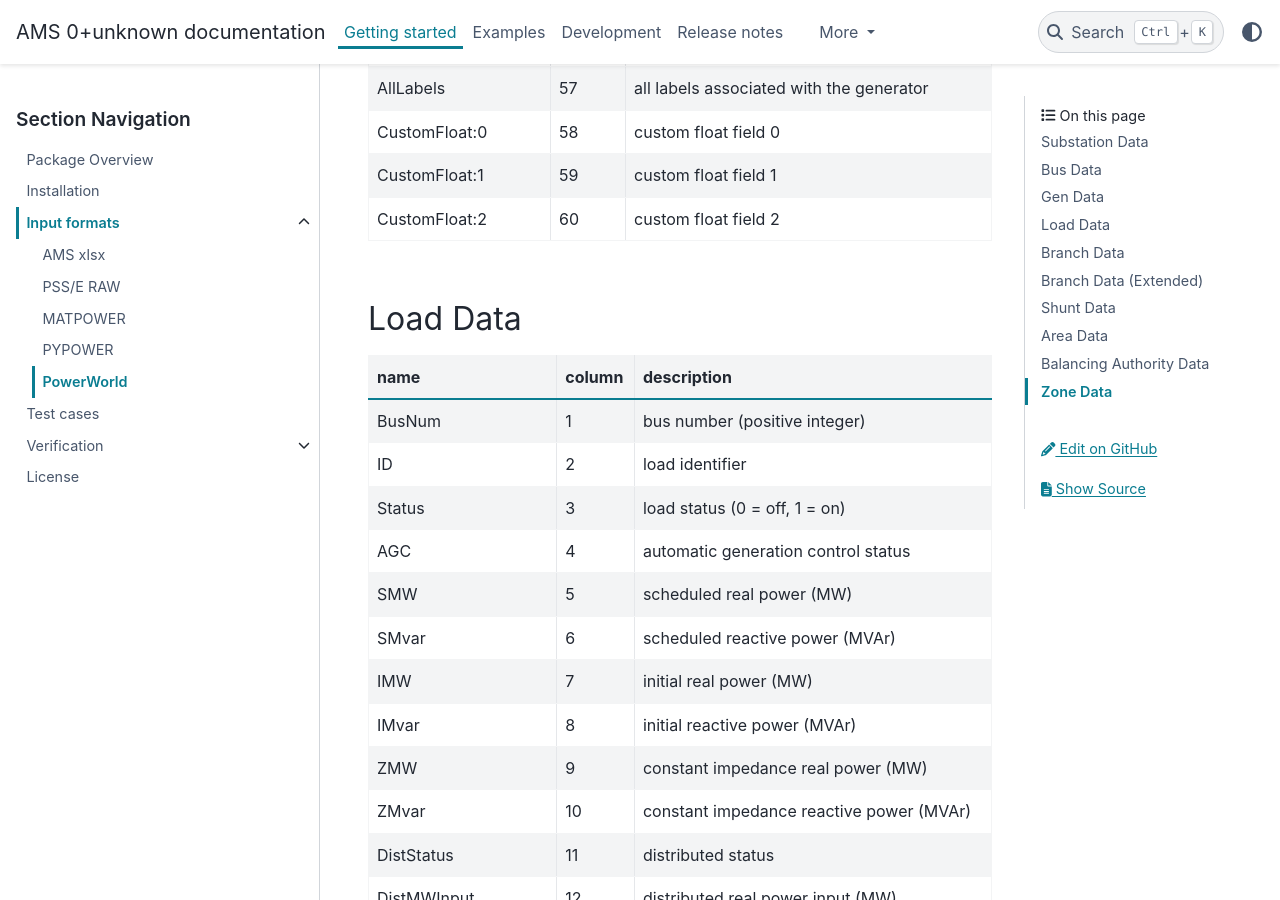
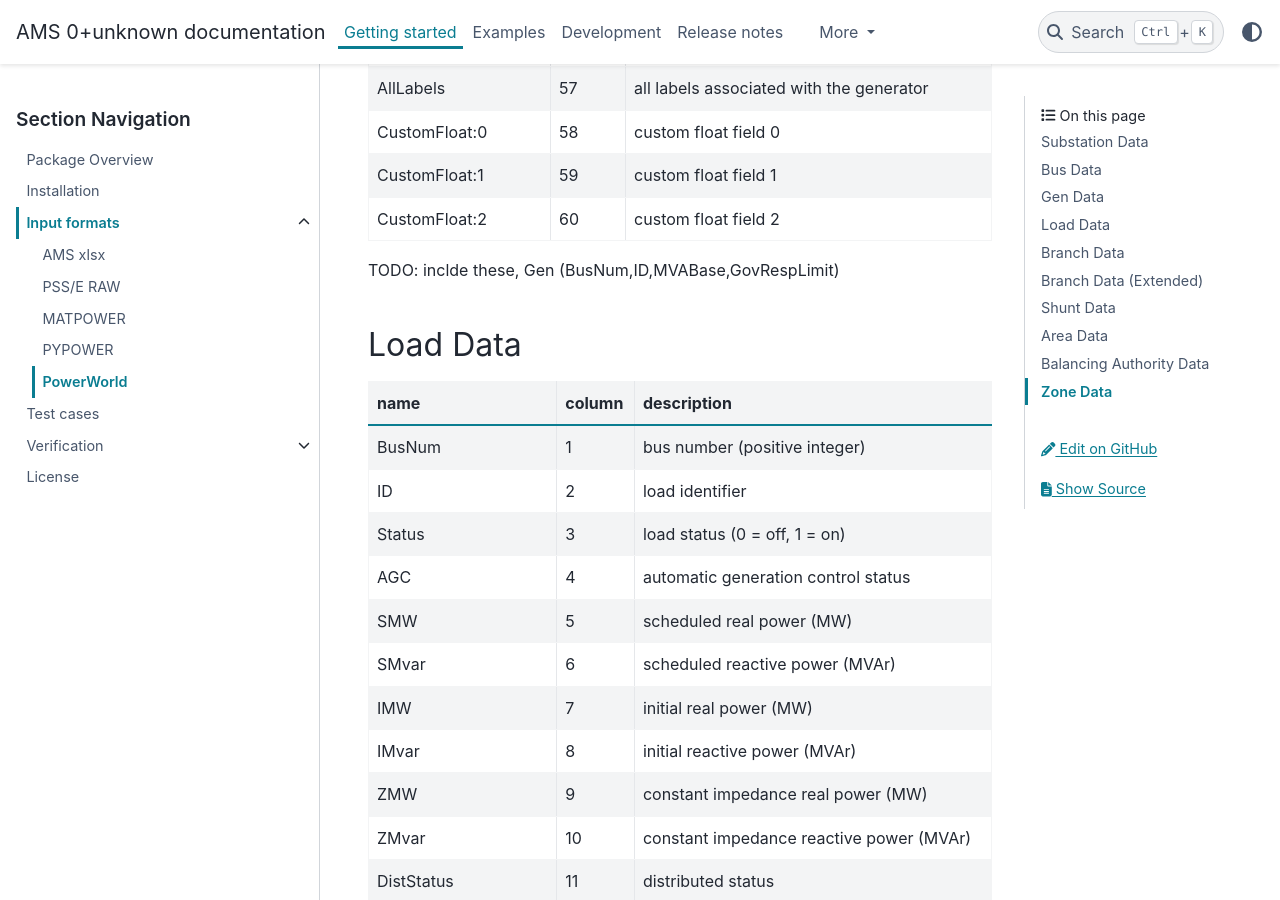
Before and after one commit to CURENT/ams, a Sphinx documentation site: the page built from docs/source/getting_started/formats/powerworld.rst, in a window 1280 px wide and 900 px high, scrolled down 5164 px. Built offline with Sphinx 7.4.7 and the PyData theme 0.15.4, drawn with Linux system fonts in a browser that asks for light colours; pages that are not in the unit, such as notebooks, are missing from menus.

```diff
--- a/docs/source/getting_started/formats/powerworld.rst
+++ b/docs/source/getting_started/formats/powerworld.rst
@@ -229,6 +229,8 @@
 +---------------------------+--------+------------------------------------------------------+
 |    CustomFloat:2          |   60   | custom float field 2                                 |
 +---------------------------+--------+------------------------------------------------------+
+
+TODO: inclde these, Gen (BusNum,ID,MVABase,GovRespLimit)
 
 Load Data
 ~~~~~~~~~
```
